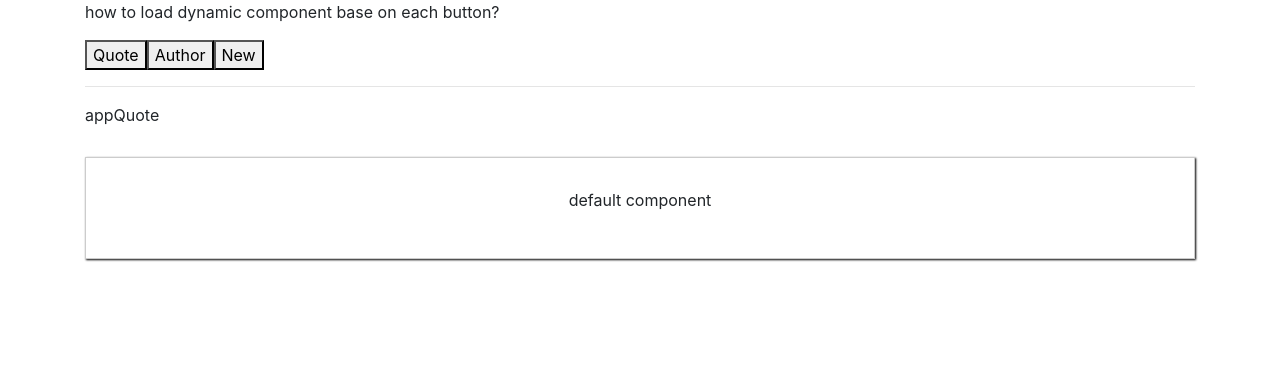
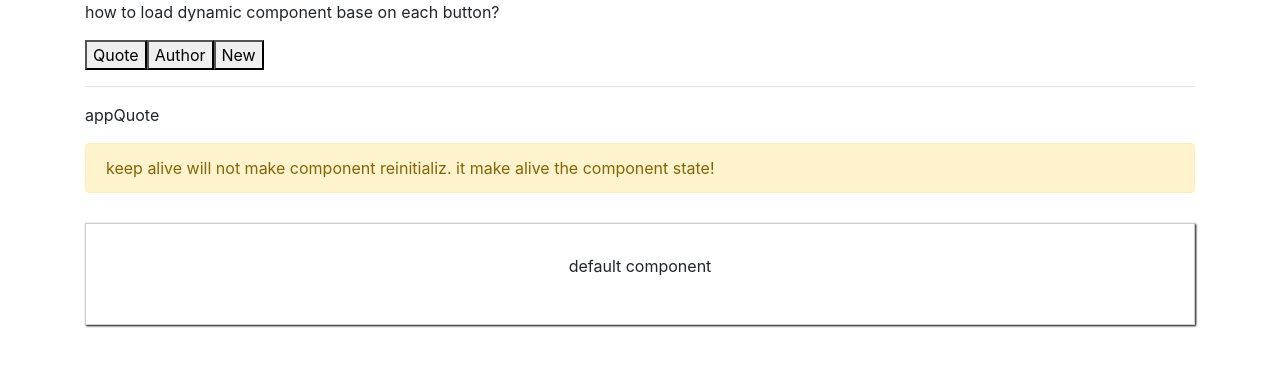
Before and after one commit to artmarydotir/dynamic-component, a Vue app: page / in a window 1280 px wide. Shown: the top 366 px of the page. Built offline with nearby package versions, Linux system fonts and the light colour scheme.

Commit message:
keep alive component.

```diff
--- a/src/App.vue
+++ b/src/App.vue
@@ -9,11 +9,16 @@
               <hr>
               <p>{{ selectedComponent }} </p>
               <!-- remember :is is a keyword -->
-              <component :is="selectedComponent">
-                <p>
-                  default component
-                </p>
-              </component>
+              <p class="alert alert-warning"> keep alive will not make component reinitializ.
+                it make alive the component state!
+              </p>
+              <keep-alive>
+                <component :is="selectedComponent">
+                    <p>
+                      default component
+                    </p>
+                </component>
+              </keep-alive>
                 <!-- <app-quote>
                   <h2 slot="first-slot">Hi there</h2>
                 </app-quote> -->
```
